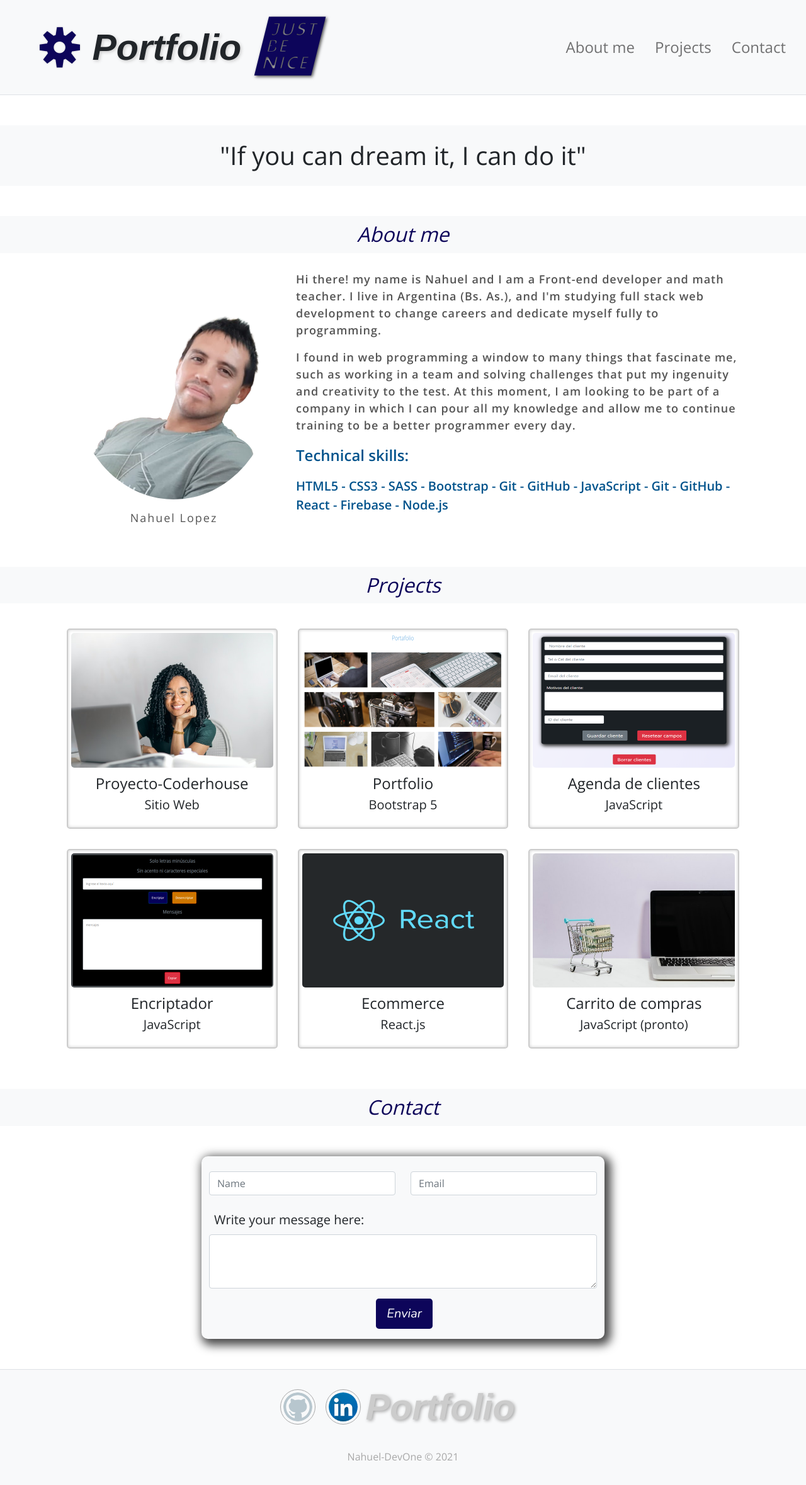
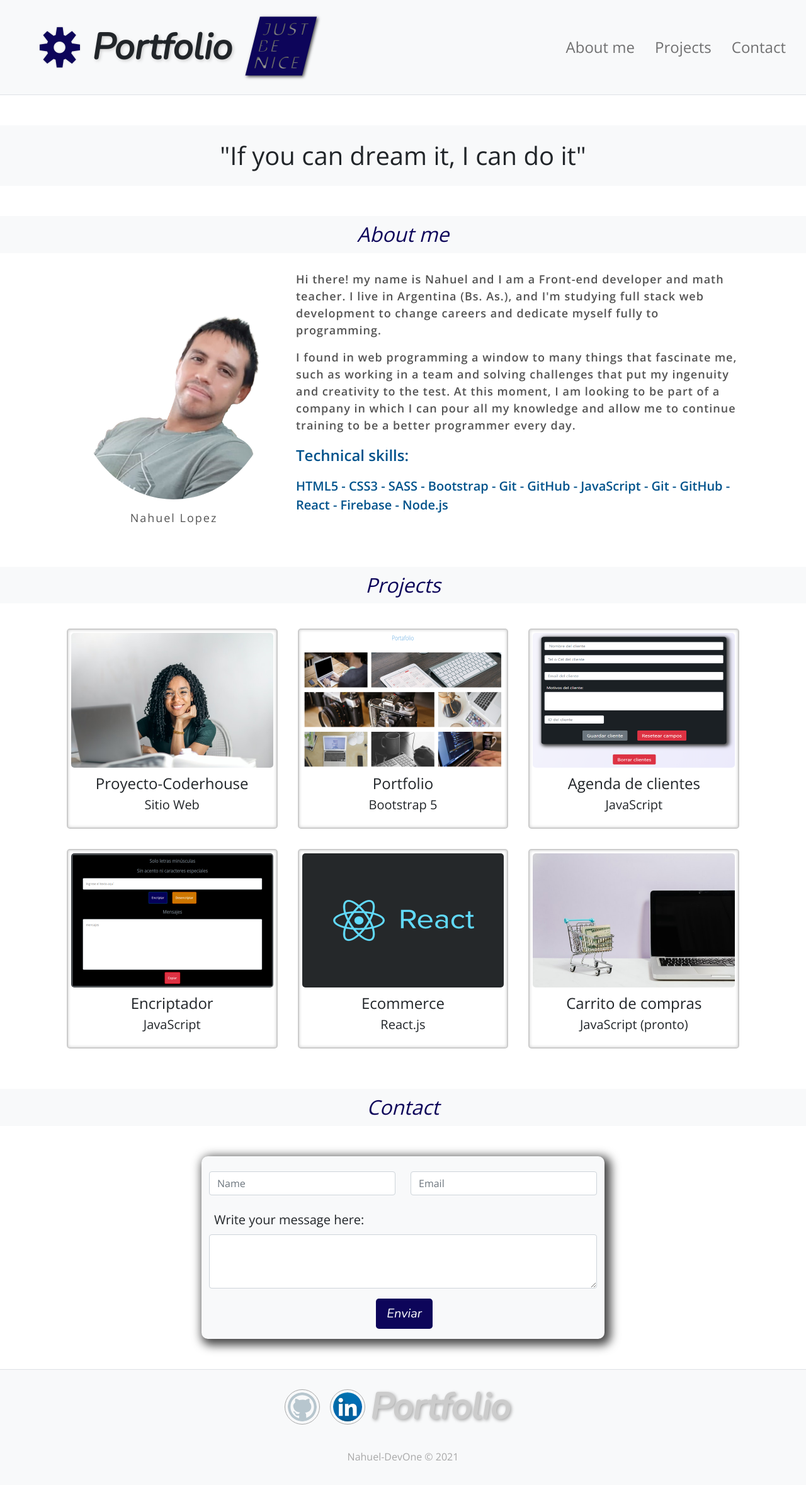
Before and after one commit to nahuel-lopez-dev/portfolio, a plain HTML site: page index.html in a window 1280 px wide. Shown: the whole page at 63% size. Drawn offline with nearby package versions, Linux system fonts and the light colour scheme; files whose address does not match are found by name.

Commit message:
Mejorando los estilos

```diff
--- a/assets/scss/style.scss
+++ b/assets/scss/style.scss
@@ -87,7 +87,7 @@ $fuenteCuatro: "WebSymbolsRegular";
     font-family: 'Open Sans', sans-serif;
   }
 
-    .hoverMenu{
+  .hoverMenu{
     transition: all 300ms;
   }
 
@@ -110,6 +110,11 @@ $fuenteCuatro: "WebSymbolsRegular";
     overflow: hidden;
   }
 
+  #portfolio{
+    font-family: $fuenteUno;
+    // text-transform: uppercase;
+  }
+
   .gear{
     font-family: "webSymbolsRegular";
     margin: 0 1.5vw 0 0;
@@ -117,11 +122,6 @@ $fuenteCuatro: "WebSymbolsRegular";
     color: $colorTres;
     text-shadow: 0px 0px 3px $colorCuatro;
     }
-
-  // .imgReact{
-  //   width: 6vw;
-  //   height: auto;
-  // }
 
   /*animación para hacer girar un elemento*/
   .rodar{
@@ -274,7 +274,7 @@ $fuenteCuatro: "WebSymbolsRegular";
 }
 
 .titulo{
-  font-style: Arial, Helvetica, sans-serif;
+  font-style: $fuenteUno;
   font-style: italic;
   text-align: center;
   margin: 20px 0px 20px 0px;
@@ -370,7 +370,7 @@ $fuenteCuatro: "WebSymbolsRegular";
   text-decoration: none;
   color: $colorCuatro;
   font-size: 4vw;
-  font-family: Arial, Helvetica, sans-serif;
+  font-family: $fuenteUno;
   font-style: italic;
   font-weight: bold;
   font-size: 4.5vw;
--- a/index.html
+++ b/index.html
@@ -33,7 +33,7 @@
                     <div class="logo">
                         <!-- <img class="imgReact rodar" src="./img/react-personalizado.svg" alt="imagen del símbolo de react"> -->
                         <span class="gear rodar">S</span>
-                        <a href="#">Portfolio</a>
+                        <a href="#" id="portfolio">Portfolio</a>
                         <span class="justBeNice desplazamiento">#</span>
                     </div>
                 </div>
```
Also changed, not shown: assets/css/style.css.
